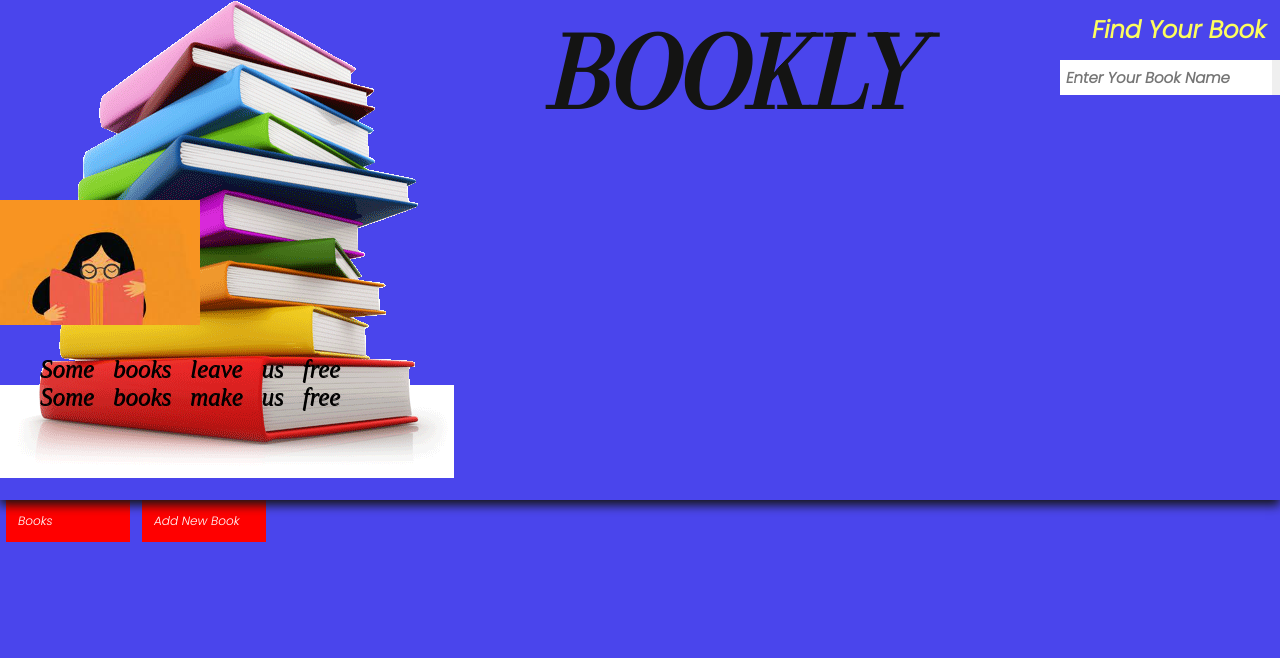
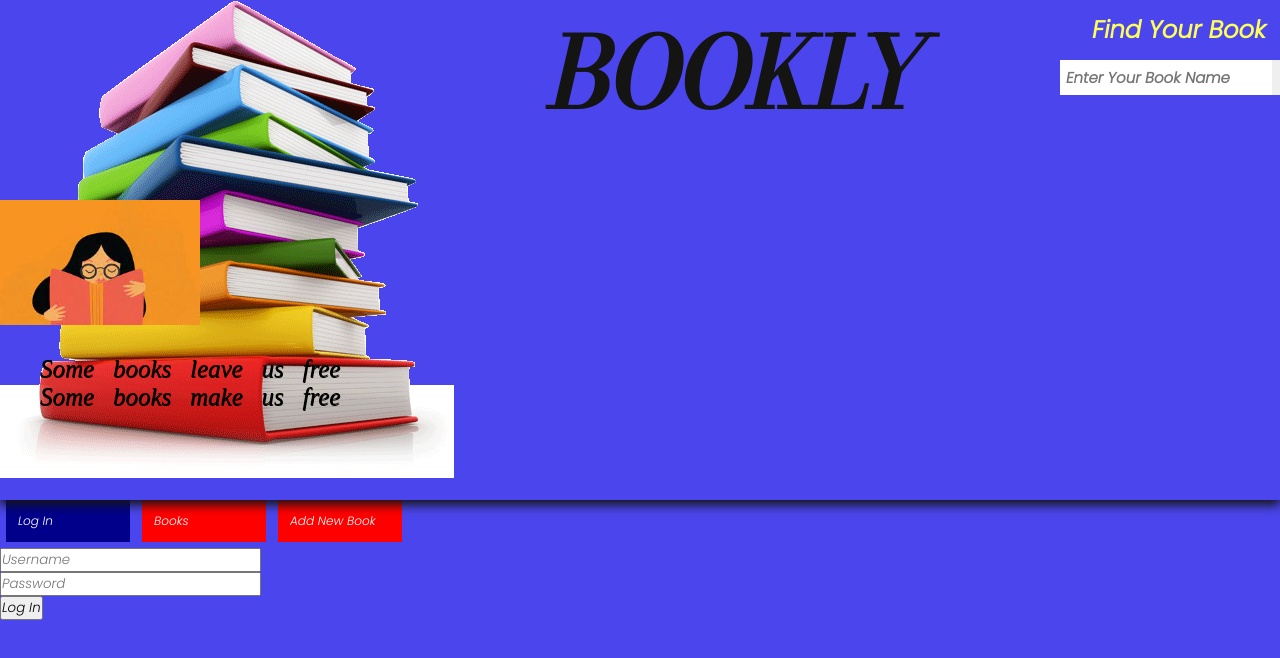
Before and after one commit to keelalopez/phase-2-project-bookly, a React (Create React App) app: page /login in a window 1280 px wide. Shown: the top 658 px of the page. Built offline with nearby package versions, Linux system fonts and the light colour scheme; data requests are answered from the project's data file; some icons are missing.

Commit message:
met mvp deliverables

```diff
--- a/src/App.js
+++ b/src/App.js
@@ -5,8 +5,8 @@ import Header from './components/Header';
 import Form from './components/Form';
 import BookList from './components/BookList';
 import NavBar from './components/NavBar';
+import LogIn from './components/LogIn';
 import './App.css';
-import BookCard from './components/BookCard';
 
 function App() {
 
@@ -32,15 +32,16 @@ function App() {
     setBooks([...books, newBookObj])
   }
 
-
-
-
   return (
     <div className="App">
       <Header searchTerm={searchTerm} setSearchTerm={setSearchTerm} />
       <NavBar />
 
       <Switch>
+        <Route path="/login">
+          <LogIn />
+        </Route>
+
         <Route path="/form">
           <Form elevatorNewBook={elevatorNewBook} />
         </Route>
--- a/src/components/BookCard.js
+++ b/src/components/BookCard.js
@@ -16,7 +16,9 @@ const BookCard = ({ book }) => {
         <div>
           <div className="Modal">
             <h1>{book.title}</h1>
-
+            <h3>{book.author}</h3>
+            <h4>{book.description}</h4>
+            <img src={book.image} alt={book.title} />
           </div>
         </div>
       </Modal>
--- /dev/null
+++ b/src/components/LogIn.js
@@ -0,0 +1,13 @@
+function LogIn () {
+    return (
+        <div>
+            <input placeholder="Username"></input>
+            <br></br>
+            <input placeholder="Password"></input>
+            <br></br>
+            <button>Log In</button>
+        </div>
+    )
+}
+
+export default LogIn;
--- a/src/components/Modal.js
+++ b/src/components/Modal.js
@@ -12,11 +12,6 @@ const Modal =({books,setShowModal})=>{
             <div className="inner-box">
               <img src={books.image} alt={books.title} />
               <div className="info">
-
-                <h1>{books.title}</h1>
-                <h3>{books.author}</h3>
-                <br />
-                <h4>{books.description}</h4>
               </div>
             </div>
           </div>
--- a/src/components/NavBar.js
+++ b/src/components/NavBar.js
@@ -14,11 +14,15 @@ function NavBar () {
 
     return (
         <nav>
+            <NavLink exact to="/login" style={linkStyles}
+                activeStyle={{background: "darkblue",}}>Log In</NavLink>
+
             <NavLink exact to="/" style={linkStyles}
                 activeStyle={{background: "darkblue",}}>Books</NavLink>
 
             <NavLink exact to="/form" style={linkStyles}
                 activeStyle={{background: "darkblue",}}>Add New Book</NavLink>
+
         </nav>
     )
 }
```
